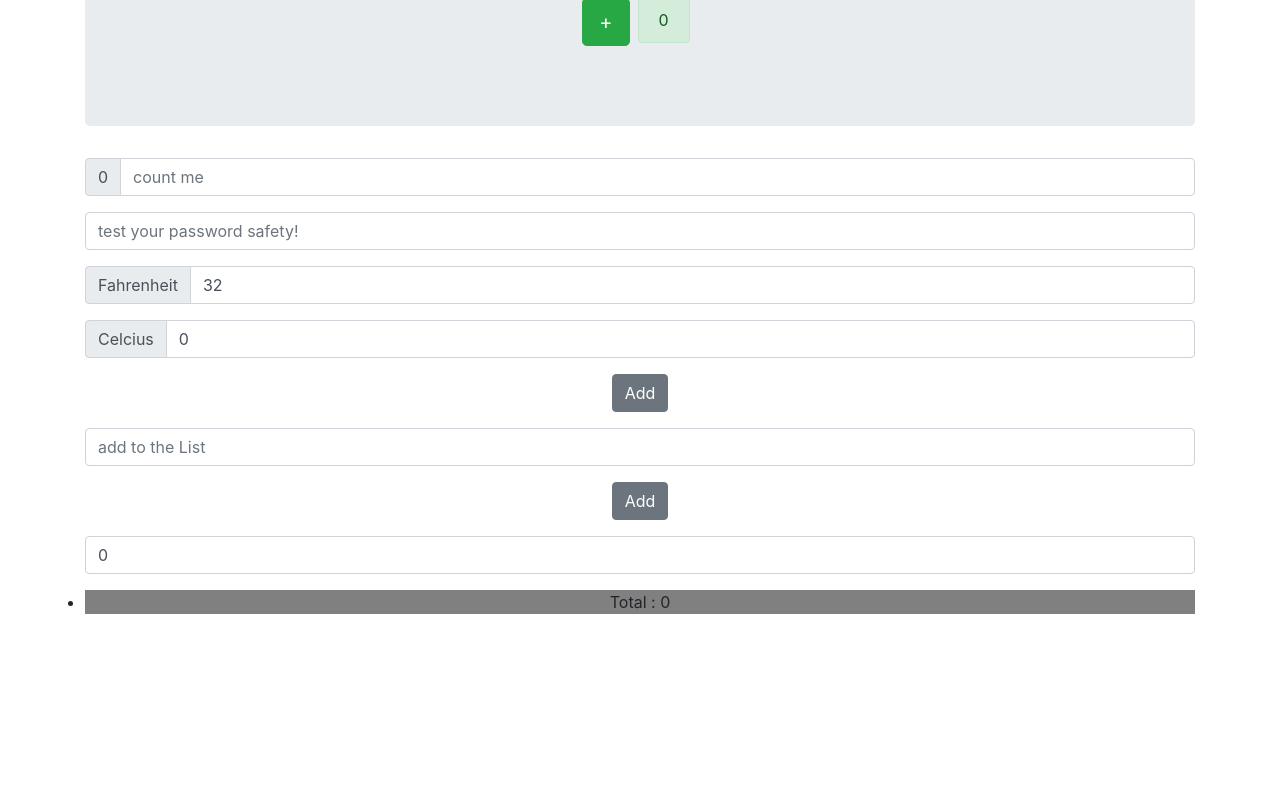
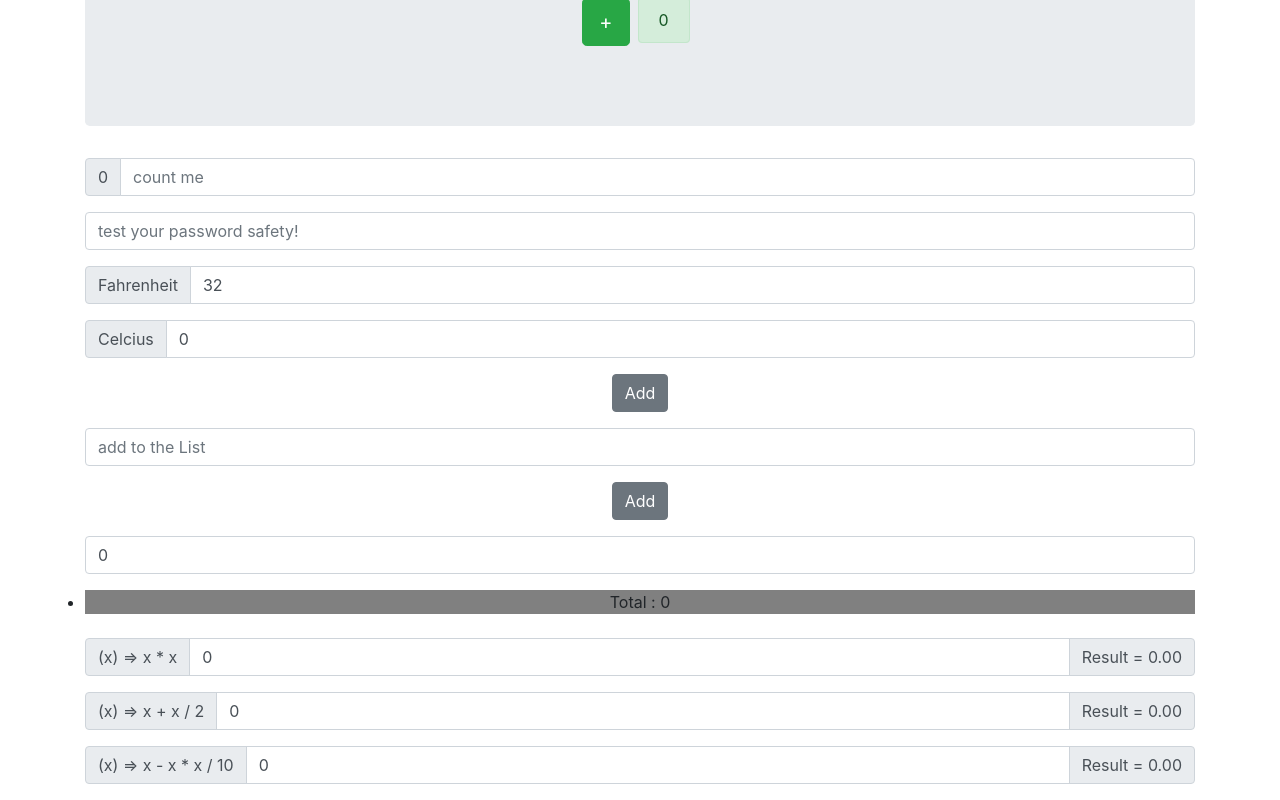
Before and after one commit to AlexanderBraatz/w910reactUI, a React (Create React App) app in the folder w910react/: page / in a window 1280 px wide. Shown: the part 1395-2195 px from the top of the page. Before the commit the page ends 2009 px from the top, so only its background shows below. Built offline with nearby package versions, Linux system fonts and the light colour scheme.

Commit message:
W9D3 chall 05-forms chall-06 made Transform Component that takes a function as a prop, also used prepend and append input group styling with bootstrap

```diff
--- a/w910react/src/App.js
+++ b/w910react/src/App.js
@@ -10,6 +10,7 @@ import PasswordStrength from './components/05forms/PasswordStrength'
 import TempConverter from './components/05forms/TempConverter'
 import List from './components/05forms/List'
 import Adder from './components/05forms/Adder'
+import Transform from './components/05forms/Transform'
 
 
 
@@ -25,6 +26,10 @@ function App() {
       <TempConverter />
       <List />
       <Adder />
+      <br></br>
+      <Transform  function= { x => x * x }/>
+      <Transform  function= { x => x + x/2 }/>
+      <Transform  function= { x => x - (x * x )/10 }/>
     </div>
   );
 }
--- /dev/null
+++ b/w910react/src/components/05forms/Transform.jsx
@@ -0,0 +1,67 @@
+import React, { Component } from "react";
+
+class Transform extends Component {
+
+    constructor(props) {
+        super(props);
+
+        this.state= {
+            input: 0,
+            function: this.props.function,
+        }
+
+        this.handleChange = this.handleChange.bind(this);
+        this.transform = this.transform.bind(this);
+    }
+
+
+
+    handleChange(e) {
+
+        this.setState({
+            input: e.currentTarget.value,
+         });
+    }
+
+
+    transform() {
+        return this.state.function(+this.state.input).toFixed(2);
+    }
+
+
+    render(){
+        return(
+
+            <div
+            className="input-group mb-3">
+                <div
+                className="input-group-prepend">
+                    <span
+                    className="input-group-text">
+                        { this.state.function.toString() }
+                    </span>
+                </div>
+                <input
+                    type= "number"
+                    onChange= { this.handleChange}
+                    className= "form-control"
+                    value= { this.state.input }
+                    placeholder= "transform me"
+                />
+                <div
+                className="input-group-append">
+                    <span
+                    className="input-group-text">
+                        Result = { this.transform() }
+                    </span>
+                </div>
+            </div>
+        )
+    }
+}
+
+Transform.defaultProps= {
+    function: x => +x + 1,
+}
+
+export default Transform;
```
Also changed, not shown: w910react/todo.txt.
